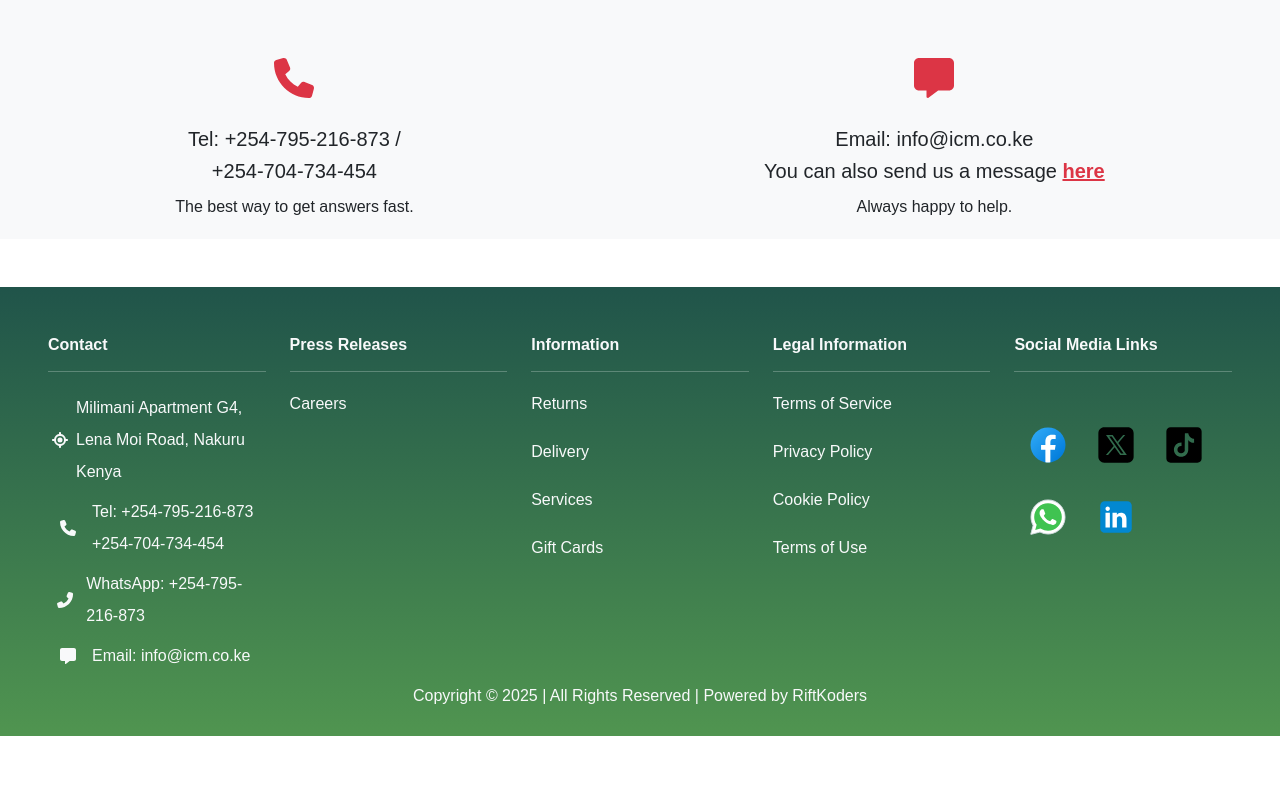
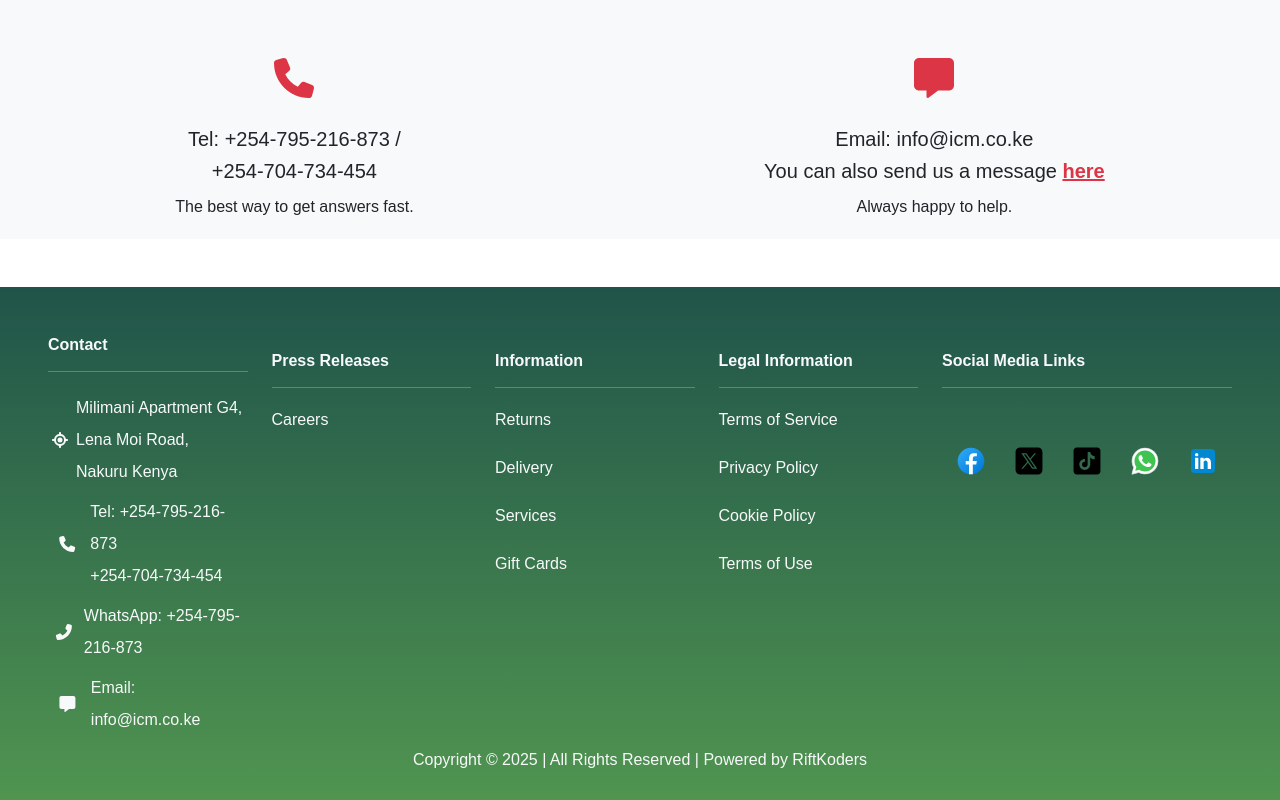
Before and after one commit to josephkipkemoi/icm, a React (Create React App) app: page / in a window 1280 px wide. Shown: the part 3279-4079 px from the top of the page. Before the commit the page ends 4015 px from the top, so only its background shows below. Built offline with nearby package versions, Linux system fonts and the light colour scheme; a web font is replaced by a local one.

Commit message:
Scroll to top and whatsapp realignment

```diff
--- a/src/components/footer.js
+++ b/src/components/footer.js
@@ -35,14 +35,14 @@ const Footer = () => {
                     </div>
                 </div>
                 <div className="col-sm">
-                    <h6 className="fw-bold">Press Releases</h6>
+                    <h6 className="fw-bold mt-3">Press Releases</h6>
                     <hr/>
                     <div>
                         <Link className="nav-link mt-3"  to="/careers">Careers</Link>
                     </div>
                 </div>
                 <div className="col-sm">
-                    <h6 className="fw-bold">Information</h6>
+                    <h6 className="fw-bold  mt-3">Information</h6>
                     <hr/>
                     <div>
                         <Link to="/returns" className="nav-link mt-3">Returns</Link>
@@ -52,7 +52,7 @@ const Footer = () => {
                     </div>
                 </div>
                 <div className="col-sm">
-                    <h6 className="fw-bold">Legal Information</h6>
+                    <h6 className="fw-bold  mt-3">Legal Information</h6>
                     <hr/>
                     <div>
                         <Link to="/terms-of-service" className="nav-link mt-3">Terms of Service</Link>
@@ -62,7 +62,7 @@ const Footer = () => {
                     </div>
                 </div>
                 <div className="col-sm">
-                    <h6 className="fw-bold">Social Media Links</h6>
+                    <h6 className="fw-bold  mt-3">Social Media Links</h6>
                     <hr/>
                     <div>
                        <SocialMediaLinksComponent/>
--- a/src/components/scrollToTop.js
+++ b/src/components/scrollToTop.js
@@ -28,7 +28,7 @@ const ScrollToTopComponent = () => {
     }, [pathname, isVisible])
 
     return (
-        <button onClick={handleBtn} className={`${isVisible ? " show-scroll " : " hide-scroll "} btn btn-lg d-flex flex-column justify-content-center scroll-to-top`}>
+        <button onClick={handleBtn} className={`${isVisible ? " show-scroll " : " hide-scroll "} btn btn-lg d-flex flex-column align-items-center justify-content-center scroll-to-top`}>
             <FontAwesomeIcon className="text-warning" icon={faArrowUp} size="2x" />
             <small className="text-warning">Scroll to Top</small>
         </button>
--- a/src/components/social-media-links.css
+++ b/src/components/social-media-links.css
@@ -1,3 +1,3 @@
 .media-links svg {
-    width: 42px;
+    width: 32px;
 }
--- a/src/components/social-media-links.js
+++ b/src/components/social-media-links.js
@@ -2,7 +2,7 @@ import "./social-media-links.css"
 
 const SocialMediaLinksComponent = () => {
     return (
-       <div className="d-flex flex-wrap media-links">
+       <div className="d-flex media-links">
         <button className="btn text-light">
             <svg xmlns="http://www.w3.org/2000/svg" x="0px" y="0px" width="100" height="100" viewBox="0 0 48 48">
                 <linearGradient id="Ld6sqrtcxMyckEl6xeDdMa_uLWV5A9vXIPu_gr1" x1="9.993" x2="40.615" y1="9.993" y2="40.615" gradientUnits="userSpaceOnUse"><stop offset="0" stopColor="#2aa4f4"></stop><stop offset="1" stopColor="#007ad9"></stop></linearGradient><path fill="url(#Ld6sqrtcxMyckEl6xeDdMa_uLWV5A9vXIPu_gr1)" d="M24,4C12.954,4,4,12.954,4,24s8.954,20,20,20s20-8.954,20-20S35.046,4,24,4z"></path><path fill="#fff" d="M26.707,29.301h5.176l0.813-5.258h-5.989v-2.874c0-2.184,0.714-4.121,2.757-4.121h3.283V12.46 c-0.577-0.078-1.797-0.248-4.102-0.248c-4.814,0-7.636,2.542-7.636,8.334v3.498H16.06v5.258h4.948v14.452 C21.988,43.9,22.981,44,24,44c0.921,0,1.82-0.084,2.707-0.204V29.301z"></path>
```
